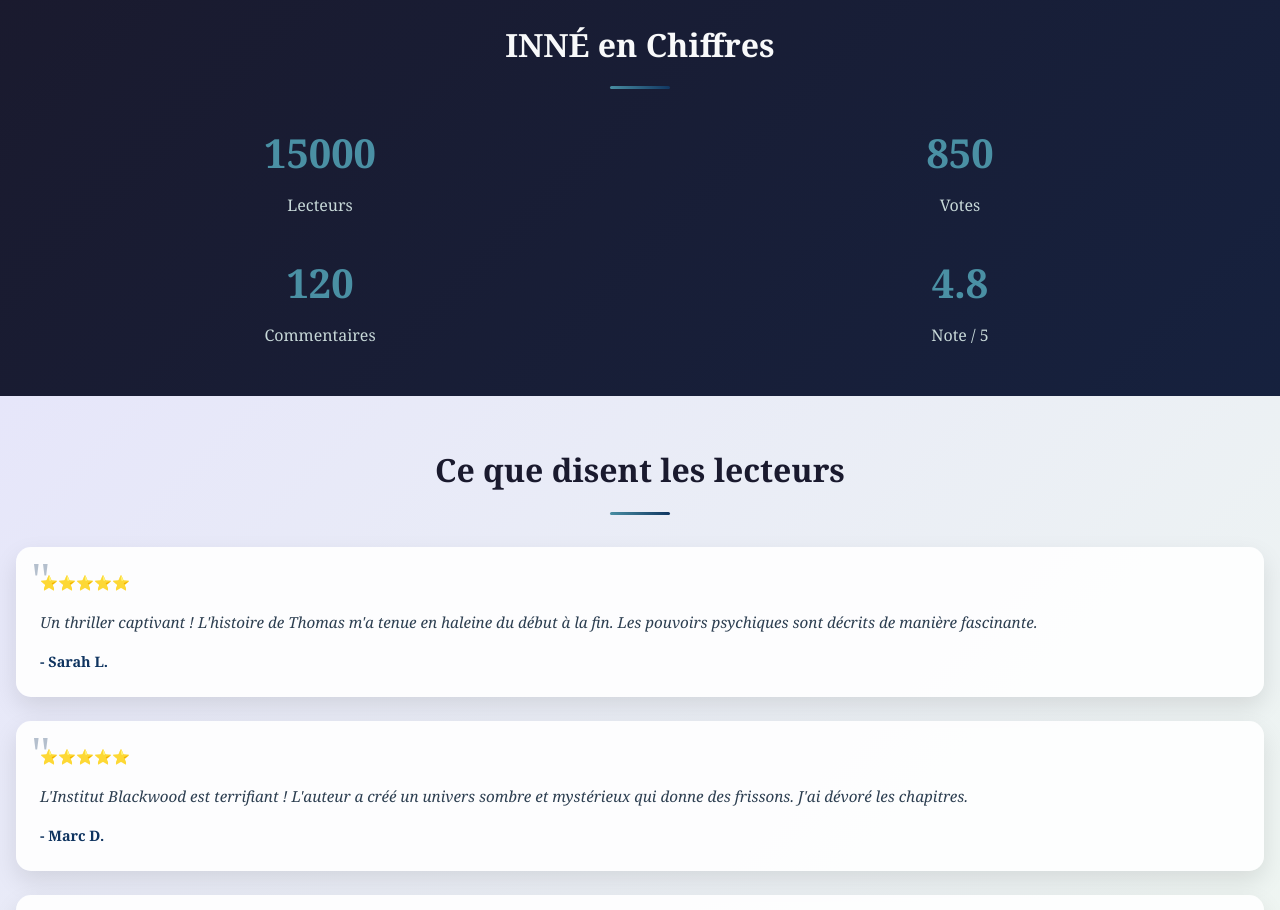
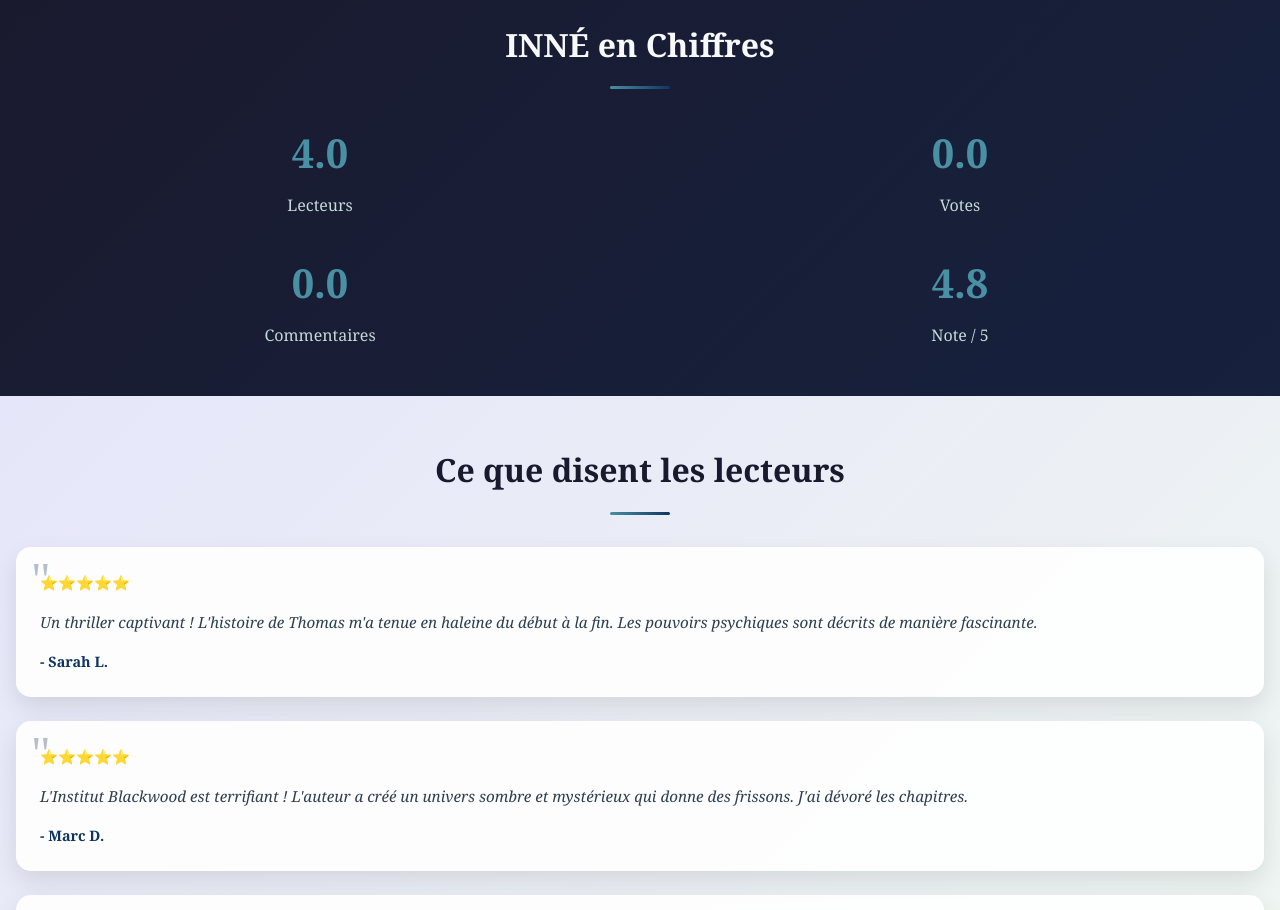
Before and after one commit to fDFdfwadAWD/inne-livre, a plain HTML site: page index.html in a window 1280 px wide. Shown: the part 3920-4830 px from the top of the page. Drawn offline with Linux system fonts and the light colour scheme.

Commit message:
index.html

```diff
--- a/index.html
+++ b/index.html
@@ -862,15 +862,15 @@
         <h2 class="section-title" style="color: var(--text-light);">INNÉ en Chiffres</h2>
         <div class="stats-grid">
             <div class="stat-item scroll-reveal">
-                <span class="stat-number" data-target="15000">0</span>
+                <span class="stat-number" data-target="4">0</span>
                 <span class="stat-label">Lecteurs</span>
             </div>
             <div class="stat-item scroll-reveal">
-                <span class="stat-number" data-target="850">0</span>
+                <span class="stat-number" data-target="0">0</span>
                 <span class="stat-label">Votes</span>
             </div>
             <div class="stat-item scroll-reveal">
-                <span class="stat-number" data-target="120">0</span>
+                <span class="stat-number" data-target="0">0</span>
                 <span class="stat-label">Commentaires</span>
             </div>
             <div class="stat-item scroll-reveal">
```
